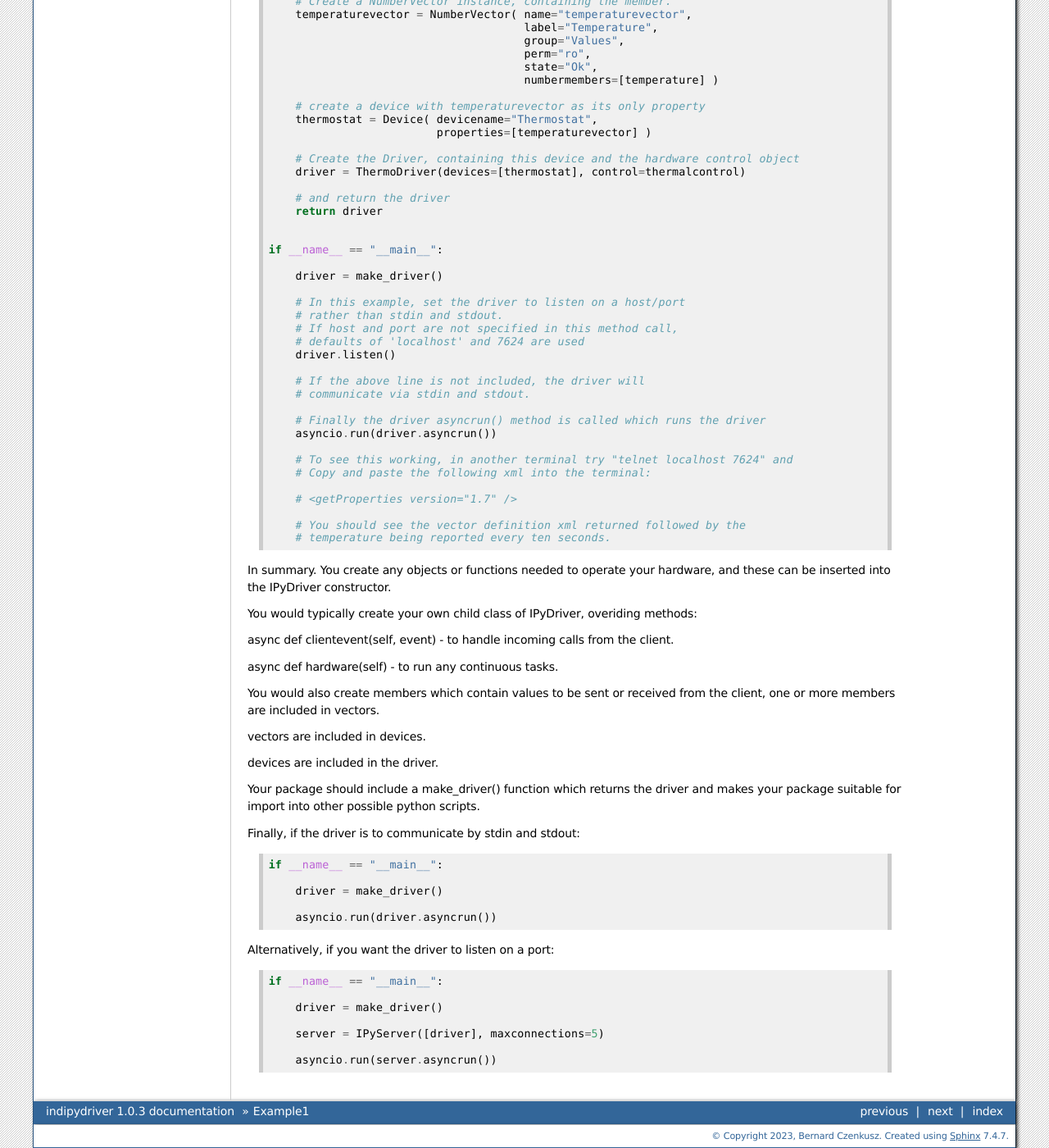
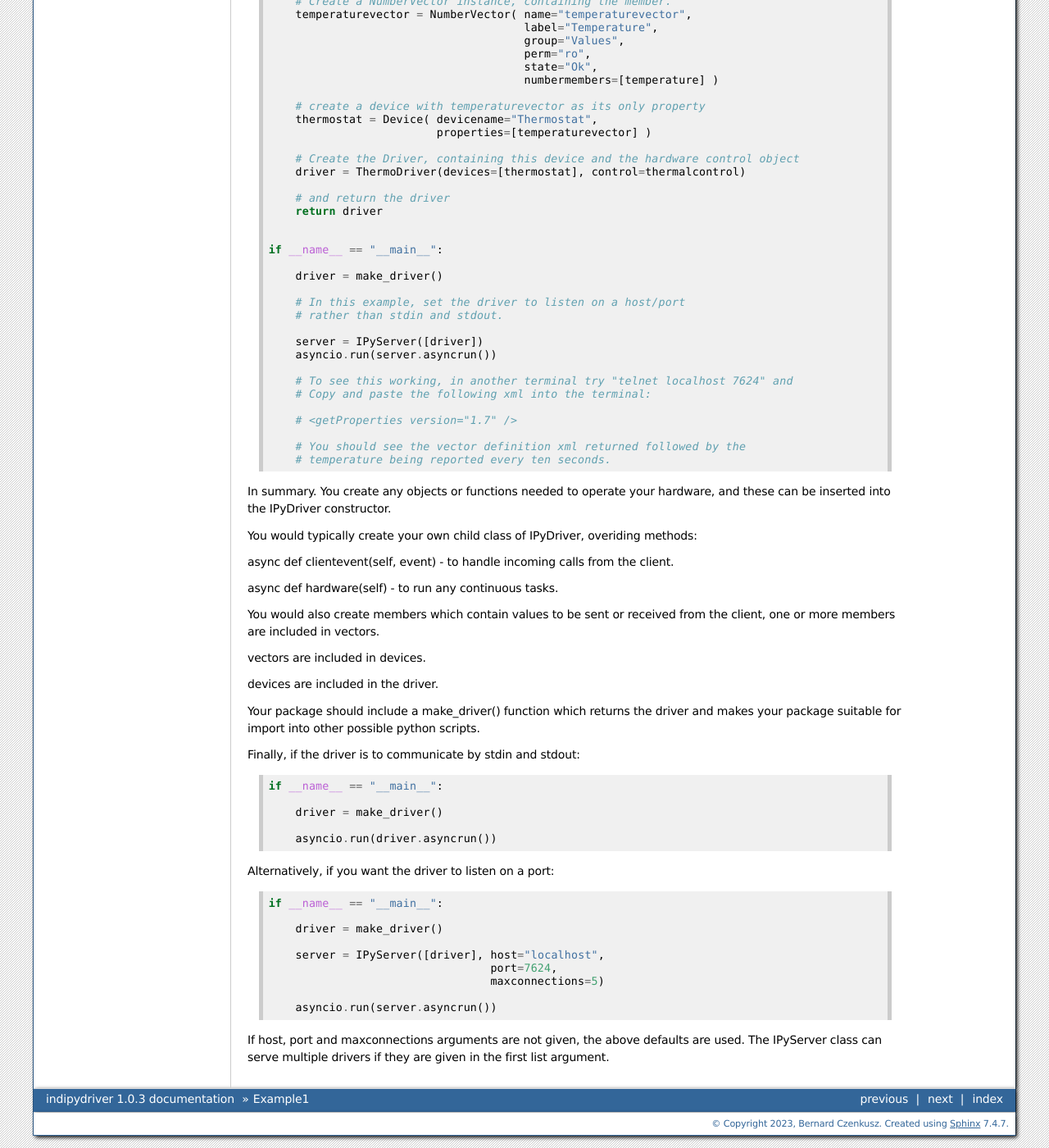
Before and after one commit to bernie-skipole/indipydriver, a Sphinx documentation site: the page built from docs/source/usage/example1.rst, in a window 1280 px wide and 1400 px high, scrolled down 2084 px. Shown: the whole window at 82% size. Built offline with Sphinx 7.4.7, drawn with Linux system fonts in a browser that asks for light colours.

Commit message:
Some changes to docs

```diff
--- a/docs/source/usage/example1.rst
+++ b/docs/source/usage/example1.rst
@@ -153,15 +153,9 @@ contains the temperature which is reported to the client::
 
         # In this example, set the driver to listen on a host/port
         # rather than stdin and stdout.
-        # If host and port are not specified in this method call,
-        # defaults of 'localhost' and 7624 are used
-        driver.listen()
 
-        # If the above line is not included, the driver will
-        # communicate via stdin and stdout.
-
-        # Finally the driver asyncrun() method is called which runs the driver
-        asyncio.run(driver.asyncrun())
+        server = IPyServer([driver])
+        asyncio.run(server.asyncrun())
 
         # To see this working, in another terminal try "telnet localhost 7624" and
         # Copy and paste the following xml into the terminal:
@@ -205,6 +199,12 @@ Alternatively, if you want the driver to listen on a port::
 
         driver = make_driver()
 
-        server = IPyServer([driver], maxconnections=5)
+        server = IPyServer([driver], host="localhost",
+                                     port=7624,
+                                     maxconnections=5)
 
         asyncio.run(server.asyncrun())
+
+If host, port and maxconnections arguments are not given, the above defaults
+are used. The IPyServer class can serve multiple drivers if they are given in
+the first list argument.
```
